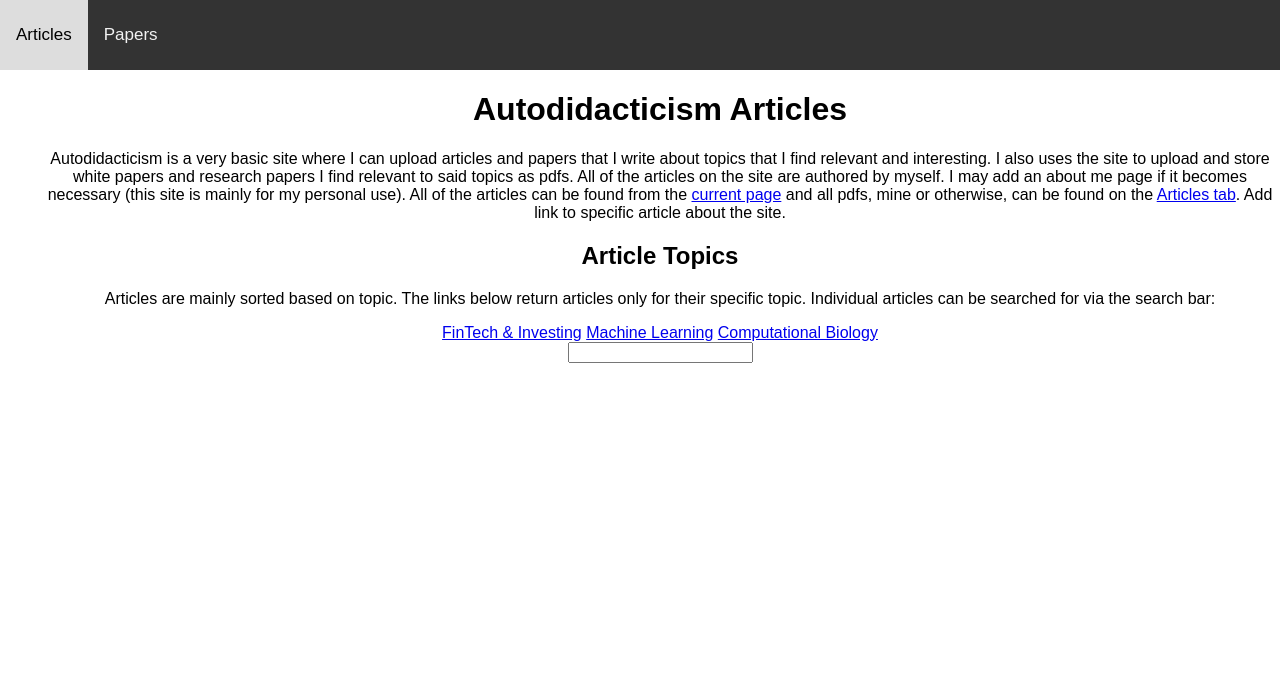
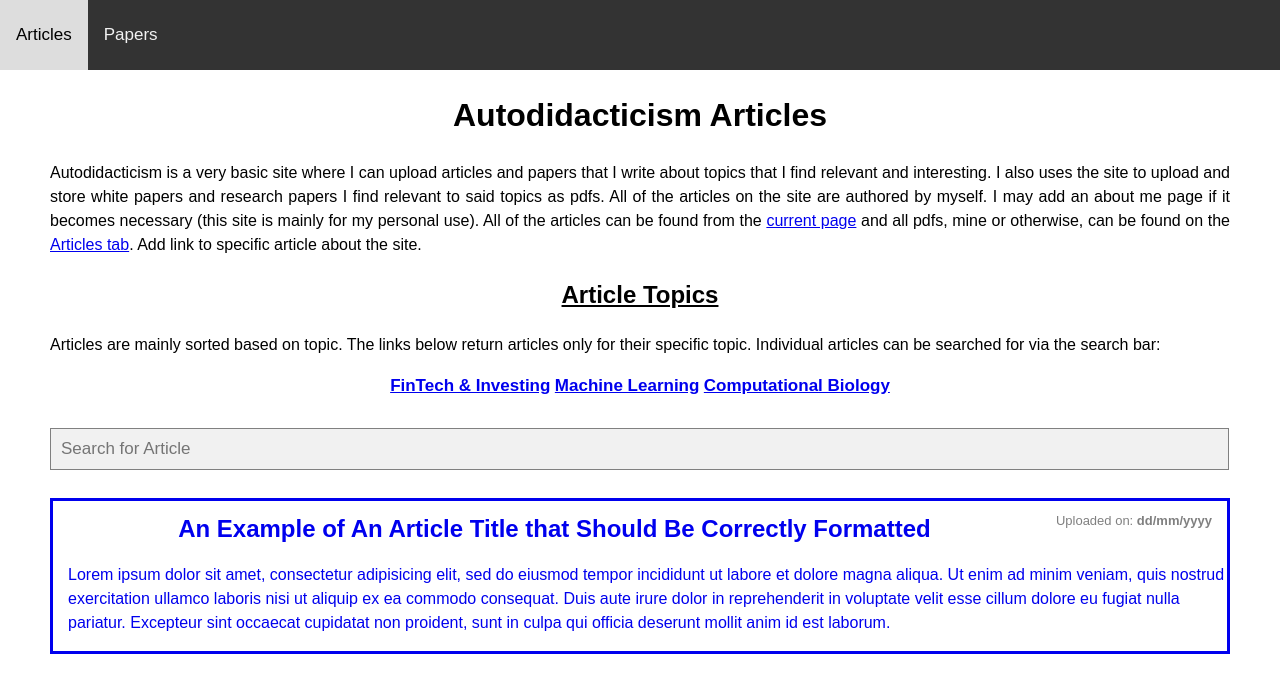
Before and after one commit to MatthewTe/django_postings_project, a Django app: page / in a window 1280 px wide. Shown: the top 693 px of the page. Run offline with Django 3.2, Linux system fonts and the light colour scheme; some libraries are stand-ins or nearby versions.

Commit message:
Front-End written for articles homepage

```diff
--- a/django_project/autodidacticism/blog/static/blog/css/homepage_layout.css
+++ b/django_project/autodidacticism/blog/static/blog/css/homepage_layout.css
@@ -0,0 +1,79 @@
+/* Styling the div tag that contains all of the blog html elements */
+.blog_homepage {
+	margin-right: 50px;
+	margin-left: 50px;
+	line-height: 1.5;
+}
+
+/* Styling article intro paragraph tags: */
+.intro_paragraph {
+	text-align: justify;
+}
+
+/* Formatting the list of blog topics */
+.topic_lst {
+	line-height: 1.5;
+
+}
+
+.topic_lst a {
+	float: center;
+	font-size: 17px;
+}
+
+/* Formatting the Article Search bar */
+.article_search_form {
+	margin-top: 30px;
+	margin-right: 23px;
+}
+
+.article_search_form input[type=text] {
+  padding: 10px;
+  font-size: 17px;
+  border: 1px solid grey;
+  float: left;
+  width: 100%;
+  background: #f1f1f1;
+
+}
+
+/* Formatting the Body Div containing the article thumbnails */
+.article_main_body {
+	margin-top: 100px;
+}
+
+.article_thumbnail, .article_thumbnail:visited {
+	/* color: inherit; TODO Determine if better way to format this. */
+	display: block;
+	text-decoration: none;
+	border-style: solid;
+	margin-bottom: 10px;
+}
+
+/* Removing link highlighting of entire div: */
+
+
+/* Format of the thumbnail description */
+.article_thumbnail p {
+	text-align: left;
+	margin-left: 15px;
+}
+
+/* Title and Date Uploaded div tag formatting */
+#block_container {
+	margin-top: 10px;
+ }
+
+#title_block {
+	display: inline;
+	text-align: left;
+
+}
+
+#date_block {
+	display: inline;
+	float: right;
+	margin-right: 15px;
+	font-size: 13px;
+	color: grey;
+}
--- a/django_project/autodidacticism/blog/templates/blog/blog_home.html
+++ b/django_project/autodidacticism/blog/templates/blog/blog_home.html
@@ -1,33 +1,59 @@
 {% extends 'core_layout.html' %}
 {% load static %}
 
-{% block title %}Autodidacticism{% endblock title %}
+{% block title %}Autodidacticism Articles{% endblock title %}
 
 {% block head  %}
 	<link rel="stylesheet" type="text/css" href="{% static 'blog/css/homepage_layout.css' %}">
 {% endblock head %}
 
 {% block body %}
-<dir class="articles_intro">
+<div class="blog_homepage">
+
+	<div class="articles_intro">
 	<h1>Autodidacticism Articles</h1>
 
-	<p>Autodidacticism is a very basic site where I can upload articles and papers that I write about topics that I find relevant and interesting. I also uses the site to upload and store white papers and research papers I find relevant to said topics as pdfs. All of the articles on
+	<p class="intro_paragraph">Autodidacticism is a very basic site where I can upload articles and papers that I write about topics that I find relevant and interesting. I also uses the site to upload and store white papers and research papers I find relevant to said topics as pdfs. All of the articles on
 	the site are authored by myself. I may add an about me page if it becomes necessary (this site is mainly for my personal use). All of the articles can be found from the <a href="{% url 'blog_homepage' %}">current page</a> and all pdfs, mine or otherwise, can be found on the <a href="{% url 'blog_homepage' %}">Articles tab</a>. Add link to specific article about the site.</p>
 
-	<h2>Article Topics</h2>
-	<p>Articles are mainly sorted based on topic. The links below return articles only for their specific topic. Individual articles can be searched for via the search bar:</p>
+	<u><h2>Article Topics</h2></u>
+	<p class="intro_paragraph">Articles are mainly sorted based on topic. The links below return articles only for their specific topic. Individual articles can be searched for via the search bar:</p>
 
 	<div class="topic_lst">
-		<a href="#">FinTech & Investing</a>
-		<a href="#">Machine Learning</a>
-		<a href="#">Computational Biology</a>
+		<b><a href="#">FinTech & Investing</a></b>
+		<b><a href="#">Machine Learning</a></b>
+		<b><a href="#">Computational Biology</a></b>
 	</div>
 
-	<div class="search_input_div">
-		<input type="text" name="Search for Article">
+	<form class="article_search_form">
+		<input type="text" name="search_keywords" placeholder="Search for Article">
+	</form>
 
-	</div>
-</dir>
+</div>
 
+<div class="article_main_body">
+
+	{# Example placeholder data: #}
+	<a class="article_thumbnail" href="#">
+
+		<div id="block_container">
+
+			<h2 id=title_block>An Example of An Article Title that Should Be Correctly Formatted</h2>
+			<div id="date_block">Uploaded on: <b>dd/mm/yyyy</b></div>
+
+		</div>
+
+		<p id="thumbnail_description">Lorem ipsum dolor sit amet, consectetur adipisicing elit, sed do eiusmod
+		tempor incididunt ut labore et dolore magna aliqua. Ut enim ad minim veniam,
+		quis nostrud exercitation ullamco laboris nisi ut aliquip ex ea commodo
+		consequat. Duis aute irure dolor in reprehenderit in voluptate velit esse
+		cillum dolore eu fugiat nulla pariatur. Excepteur sint occaecat cupidatat non
+		proident, sunt in culpa qui officia deserunt mollit anim id est laborum.</p>
+
+	</a>
+
+</div>
+
+</div>
 
 {% endblock body %}
--- a/django_project/autodidacticism/blog/urls.py
+++ b/django_project/autodidacticism/blog/urls.py
@@ -4,7 +4,10 @@ from . import views
 
 urlpatterns = [
 
-	# Home/Index page path:
-	path('', views.blog_homepage, name='blog_homepage')
+	# Articles Home/Index page path:
+	path('', views.blog_homepage, name='blog_homepage'),
+
+	# Papers & PDF Home/Index page path:
+	path('papers', views.papers_homepage, name='papers_homepage')
 
 ]
--- a/django_project/autodidacticism/blog/views.py
+++ b/django_project/autodidacticism/blog/views.py
@@ -15,5 +15,34 @@ def blog_homepage(request):
     Returns:
         django.shortcuts.render: The django template rendered as html with full
             context.
+    Todo:
+    	* Pass in query parameters form search and use said parameters to build database query.
+
+    	* Create database model for article and use templating to dynamically generate.
+
+    	* On frontend find out how to add a "load more" feature.
 	"""
+
+
 	return render(request,'blog/blog_home.html')
+
+# Method that renders a single blog post from markdown:
+def blog_post(request):
+	"""
+	"""
+	pass
+
+
+def papers_homepage(request):
+	"""
+    Args:
+        request (http request): The http request that is sent to the server from
+            the client.
+    Returns:
+        django.shortcuts.render: The django template rendered as html with full
+            context.
+
+	Todo:
+		* Actually create base homepage for paper pdfs like blog page.
+	"""
+	return render(request, 'blog/papers_home.html')
--- a/django_project/autodidacticism/templates/core_layout.html
+++ b/django_project/autodidacticism/templates/core_layout.html
@@ -15,7 +15,7 @@
 	{# Creating the Navbar for the entire site #}
 	<div class="topnav">
 		<a href="{% url 'blog_homepage' %}">Articles</a>
-		<a href="#">Papers</a>
+		<a href="{% url 'papers_homepage' %}">Papers</a>
 	</div>
 
 	{% block body %}{% endblock body %}
```
Also changed, not shown: django_project/autodidacticism/blog/templates/blog/papers_home.html (added, +9 -0 lines).
